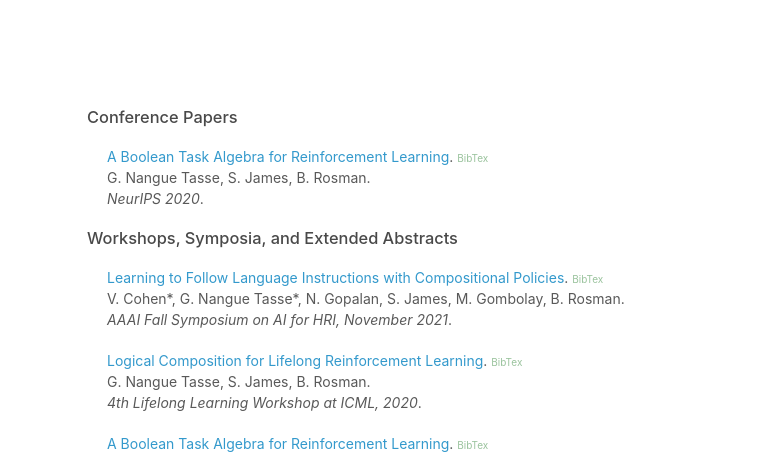
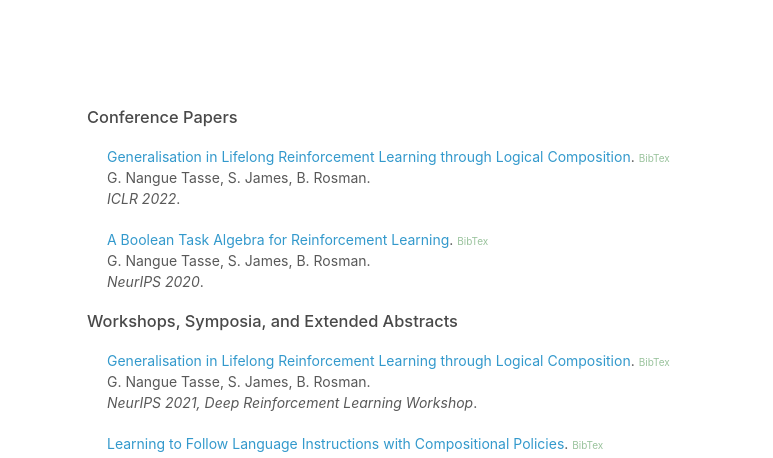
Before and after one commit to geraudnt/geraudnt.github.io, a plain HTML site: page papers.html in a window 1280 px wide. Shown: the top 458 px of the page, 363-1136 px from the left. Drawn offline with Linux system fonts and the light colour scheme; some icons are missing.

Commit message:
lifelong generalisation paper

```diff
--- a/papers.html
+++ b/papers.html
@@ -90,7 +90,13 @@
 
         <h3>Conference Papers</h3>
 
-        <div class='paper_line'><a href="https://www.raillab.org/content/boolean_algebra_neurips_2020.pdf"> A Boolean Task Algebra for Reinforcement Learning</a>. <a id="bibtexFont" href="bibtex/arxiv21_pengs_q.html">BibTex</a></div>
+        <div class='paper_line'><a href="https://raillab.org/content/iclr_2022_boolean_lifelong.pdf"> Generalisation in Lifelong Reinforcement Learning through Logical Composition</a>. <a id="bibtexFont" href="bibtex/TODO.html">BibTex</a></div>
+          <div class='paper_line'>G. Nangue Tasse, S. James, B. Rosman.</div>
+          <div class='paper_line'><i>ICLR 2022</i>.</div>
+
+        <p></p>
+
+        <div class='paper_line'><a href="https://www.raillab.org/content/boolean_algebra_neurips_2020.pdf"> A Boolean Task Algebra for Reinforcement Learning</a>. <a id="bibtexFont" href="bibtex/TODO.html">BibTex</a></div>
           <div class='paper_line'>G. Nangue Tasse, S. James, B. Rosman.</div>
           <div class='paper_line'><i>NeurIPS 2020</i>.</div>
 
@@ -99,25 +105,31 @@
 
         <h3>Workshops, Symposia, and Extended Abstracts</h3>
 
-        <div class='paper_line'><a href="files/papers/compositional_policies_and_language.pdf">  Learning to Follow Language Instructions with Compositional Policies</a>. <a id="bibtexFont" href="bibtex/arxiv21_pengs_q.html">BibTex</a></div>
+        <div class='paper_line'><a href="https://raillab.org/content/iclr_2022_boolean_lifelong.pdf"> Generalisation in Lifelong Reinforcement Learning through Logical Composition</a>. <a id="bibtexFont" href="bibtex/TODO.html">BibTex</a></div>
+          <div class='paper_line'>G. Nangue Tasse, S. James, B. Rosman.</div>
+          <div class='paper_line'><i>NeurIPS 2021, Deep Reinforcement Learning Workshop</i>.</div>
+
+        <p></p>
+
+        <div class='paper_line'><a href="files/papers/compositional_policies_and_language.pdf">  Learning to Follow Language Instructions with Compositional Policies</a>. <a id="bibtexFont" href="bibtex/TODO.html">BibTex</a></div>
           <div class='paper_line'>V. Cohen*, G. Nangue Tasse*, N. Gopalan, S. James, M. Gombolay, B. Rosman.</div>
           <div class='paper_line'><i>AAAI Fall Symposium on AI for HRI, November 2021</i>.</div>
 
           <p></p>
 
-        <div class='paper_line'><a href="https://www.raillab.org/content/llml_icml20.pdf">  Logical Composition for Lifelong Reinforcement Learning</a>. <a id="bibtexFont" href="bibtex/arxiv21_pengs_q.html">BibTex</a></div>
+        <div class='paper_line'><a href="https://www.raillab.org/content/llml_icml20.pdf">  Logical Composition for Lifelong Reinforcement Learning</a>. <a id="bibtexFont" href="bibtex/TODO.html">BibTex</a></div>
           <div class='paper_line'>G. Nangue Tasse, S. James, B. Rosman.</div>
           <div class='paper_line'><i>4th Lifelong Learning Workshop at ICML, 2020</i>.</div>
 
           <p></p>
 
-        <div class='paper_line'><a href="https://www.raillab.org/content/betr_rl_20_boolean_algebra.pdf">   A Boolean Task Algebra for Reinforcement Learning</a>. <a id="bibtexFont" href="bibtex/arxiv21_pengs_q.html">BibTex</a></div>
+        <div class='paper_line'><a href="https://www.raillab.org/content/betr_rl_20_boolean_algebra.pdf">   A Boolean Task Algebra for Reinforcement Learning</a>. <a id="bibtexFont" href="bibtex/TODO.html">BibTex</a></div>
           <div class='paper_line'>G. Nangue Tasse, S. James, B. Rosman.</div>
           <div class='paper_line'><i>Beyond “Tabula Rasa” in Reinforcement Learning (BeTR-RL): Agents that remember, adapt, and generalize (Workshop at ICLR), 2020</i>.</div>
 
           <p></p>
 
-        <div class='paper_line'><a href="files/papers/BAI_NIPS_Workshop.pdf">   Hypersearch: A Parallel Training Approach For Improving Neural Networks Performance</a>. <a id="bibtexFont" href="bibtex/arxiv21_pengs_q.html">BibTex</a></div>
+        <div class='paper_line'><a href="files/papers/BAI_NIPS_Workshop.pdf">   Hypersearch: A Parallel Training Approach For Improving Neural Networks Performance</a>. <a id="bibtexFont" href="bibtex/TODO.html">BibTex</a></div>
         <div class='paper_line'>G. Nangue Tasse, J. Connan.</div>
         <div class='paper_line'><i>Black in AI workshop at NeurIPS 2019</i>.</div>
 
@@ -126,13 +138,13 @@
 
         <h3>Theses</h3>
 
-        <div class='paper_line'><a href="files/papers/Thesis_msc.pdf">A Task Algebra For Agents In Reinforcement Learning</a>. <a id="bibtexFont" href="bibtex/david_abel_phd_thesis_2020.html">BibTex</a></div>
+        <div class='paper_line'><a href="files/papers/Thesis_msc.pdf">A Task Algebra For Agents In Reinforcement Learning</a>. <a id="bibtexFont" href="bibtex/TODO.html">BibTex</a></div>
         <div class='paper_line'>Geraud Nangue Tasse. Advised by Steven James and Prof Benjamin Rosman.</div>
         <div class='paper_line'><i>M.Sc Thesis (Computer Science), University of the Witwatersrand, 2020</i>.</div>
 
         <p></p>
 
-        <div class='paper_line'><a href="https://docs.google.com/viewer?a=v&pid=sites&srcid=cnVjaXMuY28uemF8Y3N8Z3g6NGNlM2RmODY2OGZmOTlkYQ">Hypersearch: A Parallel Training Approach For Improving Neural Networks Performance</a>. <a id="bibtexFont" href="bibtex/david_abel_phd_thesis_2020.html">BibTex</a></div>
+        <div class='paper_line'><a href="https://docs.google.com/viewer?a=v&pid=sites&srcid=cnVjaXMuY28uemF8Y3N8Z3g6NGNlM2RmODY2OGZmOTlkYQ">Hypersearch: A Parallel Training Approach For Improving Neural Networks Performance</a>. <a id="bibtexFont" href="bibtex/TODO.html">BibTex</a></div>
         <div class='paper_line'>Geraud Nangue Tasse. Advised by James Connan.</div>
         <div class='paper_line'><i>B.Sc.H Thesis (Computer Science), Rhodes University, 2018</i>.</div>
 
```
Also changed, not shown: index.html (+36 -1 lines), files/images/lifelong_algebra.png (added).
